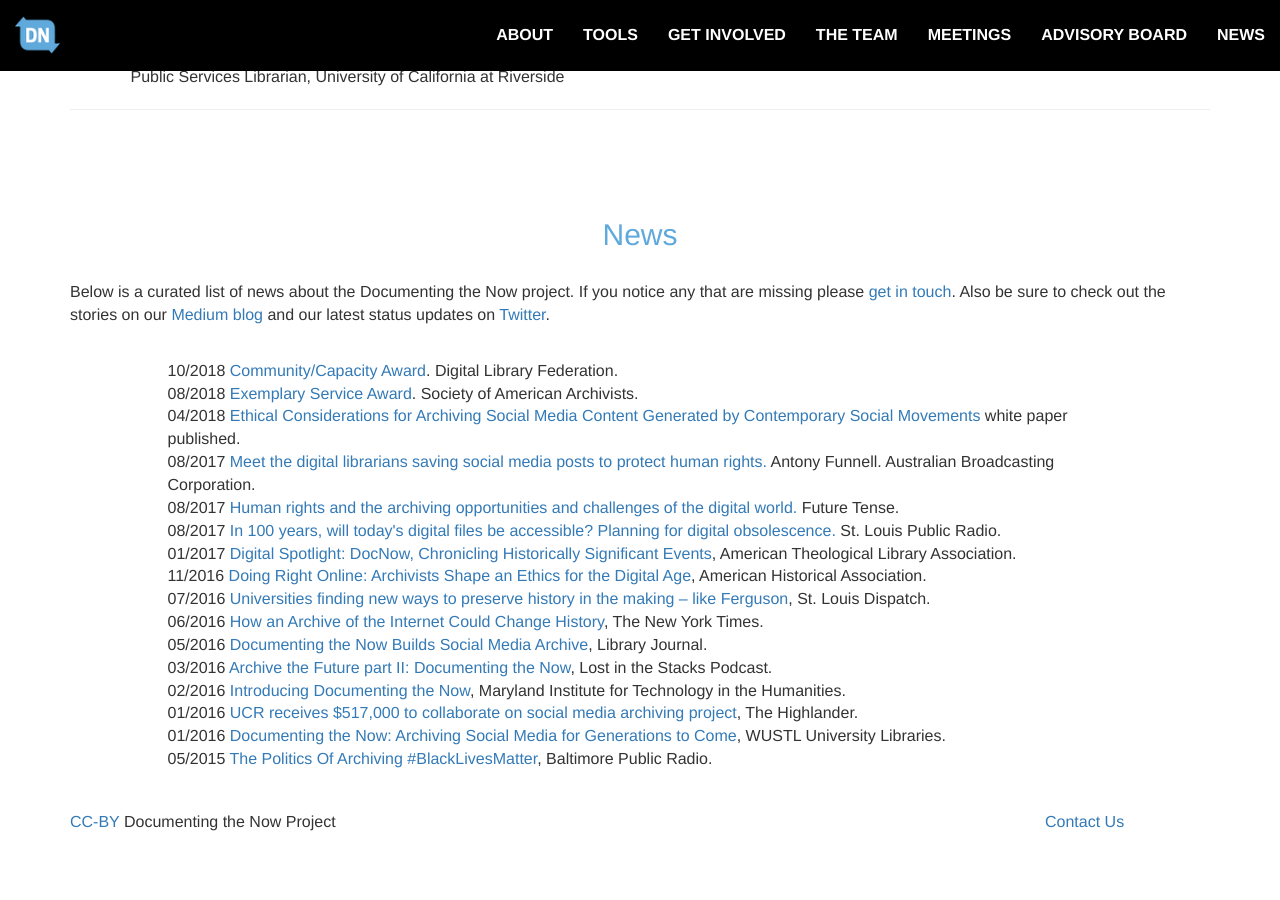
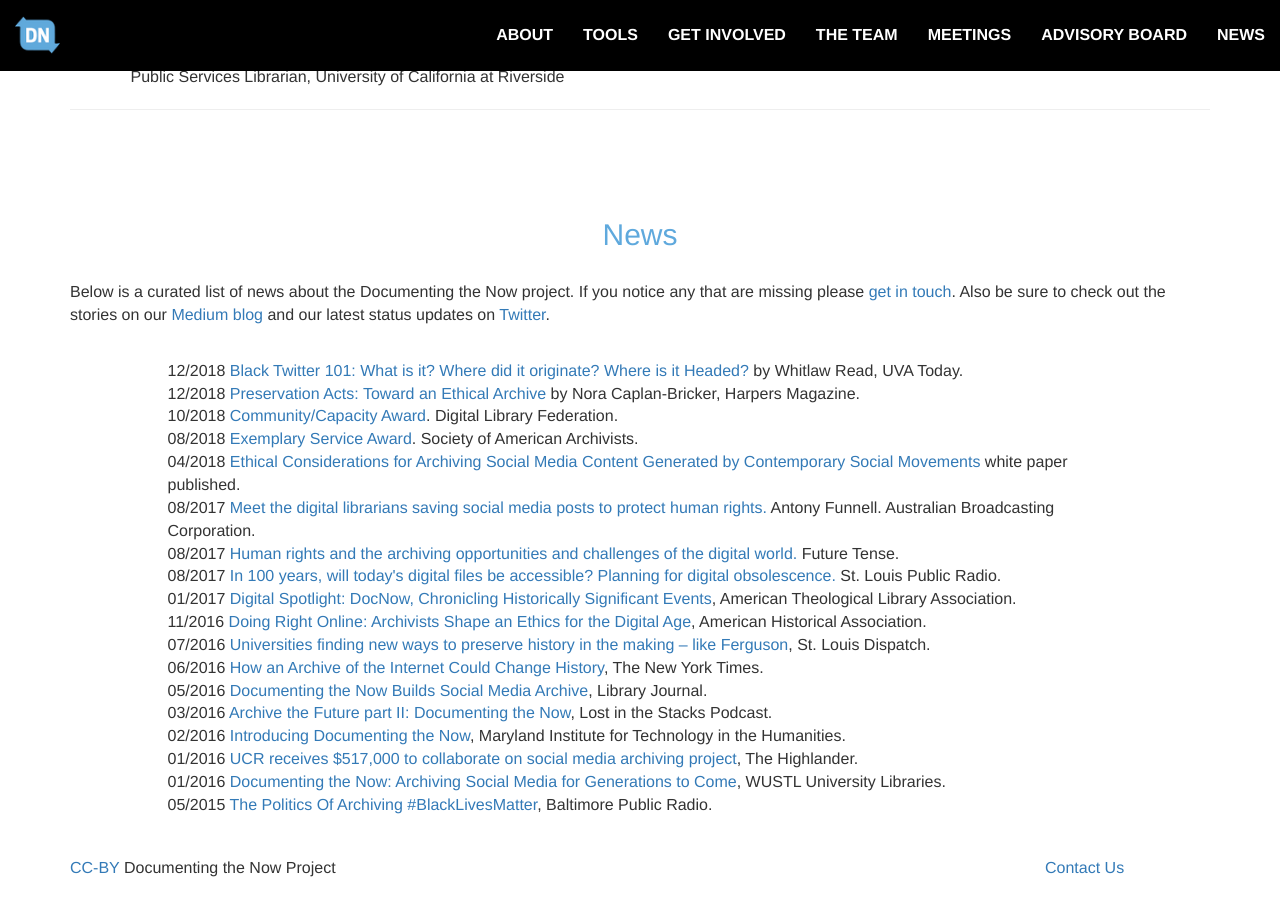
Before and after one commit to DocNow/docnow.github.io, a Jekyll site: the page built from index.html, in a window 1280 px wide and 900 px high, scrolled down 4626 px. Built offline with Jekyll 4.4.1, drawn with Linux system fonts in a browser that asks for light colours; before the commit the page ends 5480 px from its top, so only the background shows below that.

Commit message:
added a few news items

```diff
--- a/index.html
+++ b/index.html
@@ -350,25 +350,17 @@
             </div>
 
             <div class="row">
+
                 <div class="col-lg-offset-1 col-lg-10 news-items">
-                  10/2018 <a href="https://www.diglib.org/announcing-the-2018-dlf-community-capacity-award-winner/">Community/Capacity Award</a>. Digital Library Federation.
-                </div>
-                <div class="col-lg-offset-1 col-lg-10 news-items">
-                  08/2018 <a href="https://www2.archivists.org/node/23172">Exemplary Service Award</a>. Society of American Archivists.
-                </div>
-                <div class="col-lg-offset-1 col-lg-10 news-items">
-                  04/2018 <a href="https://www.docnow.io/docs/docnow-whitepaper-2018.pdf">Ethical Considerations for Archiving Social Media Content Generated by Contemporary Social Movements</a> white paper published.
-                </div>
-                <div class="col-lg-offset-1 col-lg-10 news-items">
-                  08/2017 <a href="http://www.abc.net.au/news/2017-08-29/archivist-as-activist-human-rights-in-a-digital-world/8852068">Meet the digital librarians saving social media posts to protect human rights.</a> Antony Funnell.  Australian Broadcasting Corporation.</a>
-                </div>
-                <div class="col-lg-offset-1 col-lg-10 news-items">
-                  08/2017 <a href="http://www.abc.net.au/radionational/programs/futuretense/human-rights-and-the-opportunities-and-challenges-of-the-digita/8827514">Human rights and the archiving opportunities and challenges of the digital world.</a> Future Tense.
-                </div>
-                <div class="col-lg-offset-1 col-lg-10 news-items">
-                  08/2017 <a href="http://news.stlpublicradio.org/post/100-years-will-todays-digital-files-be-accessible-planning-digital-obsolescence">In 100 years, will today's digital files be accessible?  Planning for digital obsolescence.</a> St. Louis Public Radio.
-                </div>
-                <div class="col-lg-offset-1 col-lg-10 news-items">
+
+                  12/2018 <a href="https://news.virginia.edu/content/black-twitter-101-what-it-where-did-it-originate-where-it-headed">Black Twitter 101: What is it? Where did it originate?  Where is it Headed?</a> by Whitlaw Read, UVA Today.<br>
+                  12/2018 <a href="https://harpers.org/archive/2018/12/preservation-acts-archiving-twitter-social-media-movements/">Preservation Acts: Toward an Ethical Archive</a> by Nora Caplan-Bricker, Harpers Magazine.<br>
+                  10/2018 <a href="https://www.diglib.org/announcing-the-2018-dlf-community-capacity-award-winner/">Community/Capacity Award</a>. Digital Library Federation.<br>
+                  08/2018 <a href="https://www2.archivists.org/node/23172">Exemplary Service Award</a>. Society of American Archivists.<br>
+                  04/2018 <a href="https://www.docnow.io/docs/docnow-whitepaper-2018.pdf">Ethical Considerations for Archiving Social Media Content Generated by Contemporary Social Movements</a> white paper published.<br>
+                  08/2017 <a href="http://www.abc.net.au/news/2017-08-29/archivist-as-activist-human-rights-in-a-digital-world/8852068">Meet the digital librarians saving social media posts to protect human rights.</a> Antony Funnell.  Australian Broadcasting Corporation.</a><br>
+                  08/2017 <a href="http://www.abc.net.au/radionational/programs/futuretense/human-rights-and-the-opportunities-and-challenges-of-the-digita/8827514">Human rights and the archiving opportunities and challenges of the digital world.</a> Future Tense.<br>
+                  08/2017 <a href="http://news.stlpublicradio.org/post/100-years-will-todays-digital-files-be-accessible-planning-digital-obsolescence">In 100 years, will today's digital files be accessible?  Planning for digital obsolescence.</a> St. Louis Public Radio.<br>
                   01/2017 <a href="https://newsletter.atla.com/2017/digital-spotlight-docnow-chronicling-historically-significant-events/" target="_blank">Digital Spotlight: DocNow, Chronicling Historically Significant Events</a>, American Theological Library Association.<br>
                   11/2016 <a target="_blank" href="https://www.historians.org/publications-and-directories/perspectives-on-history/november-2016/doing-right-online-archivists-shape-an-ethics-for-the-digital-age">  Doing Right Online: Archivists Shape an Ethics for the Digital Age</a>, American Historical Association.<br>
                   07/2016 <a href="http://www.stltoday.com/news/local/education/universities-finding-new-ways-to-preserve-history-in-the-making/article_d15e43a9-356b-5eb7-be4d-d95887e83ef2.html">Universities finding new ways to preserve history in the making – like Ferguson</a>, St. Louis Dispatch.<br>
```
